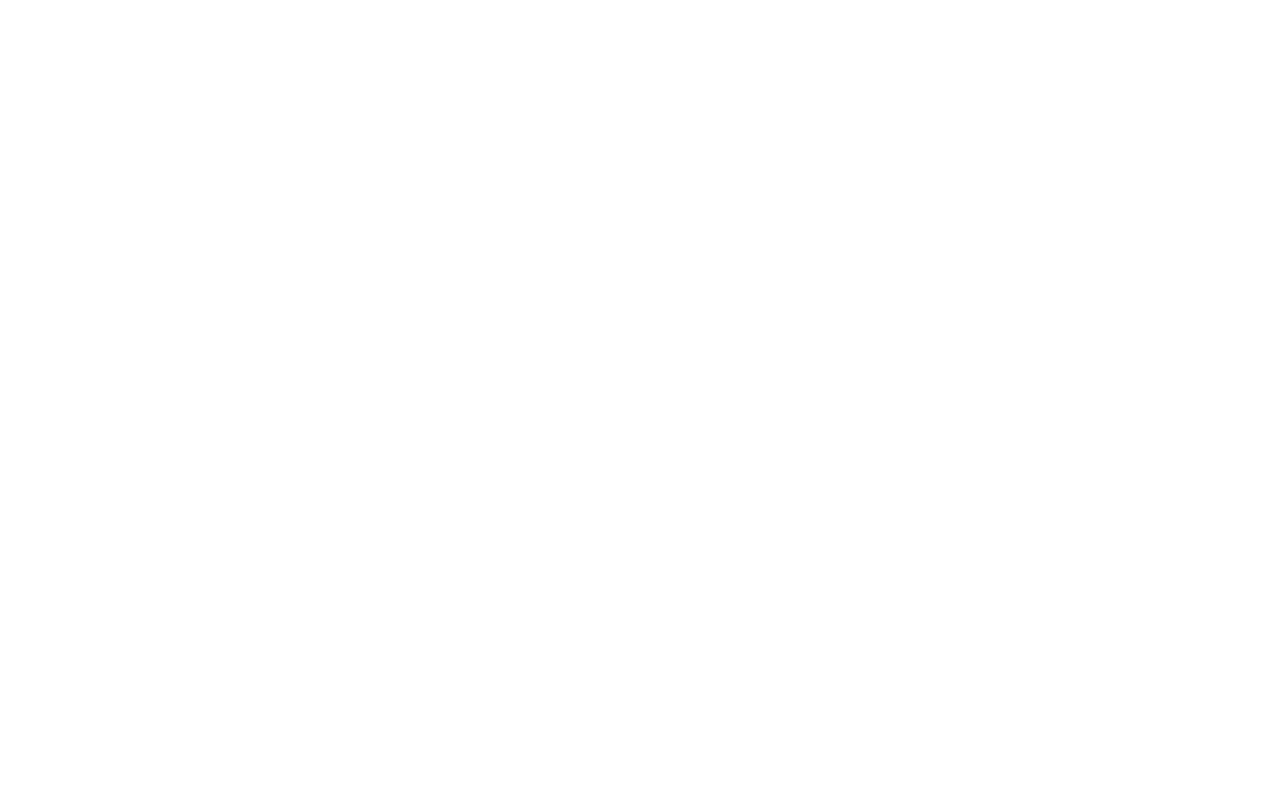
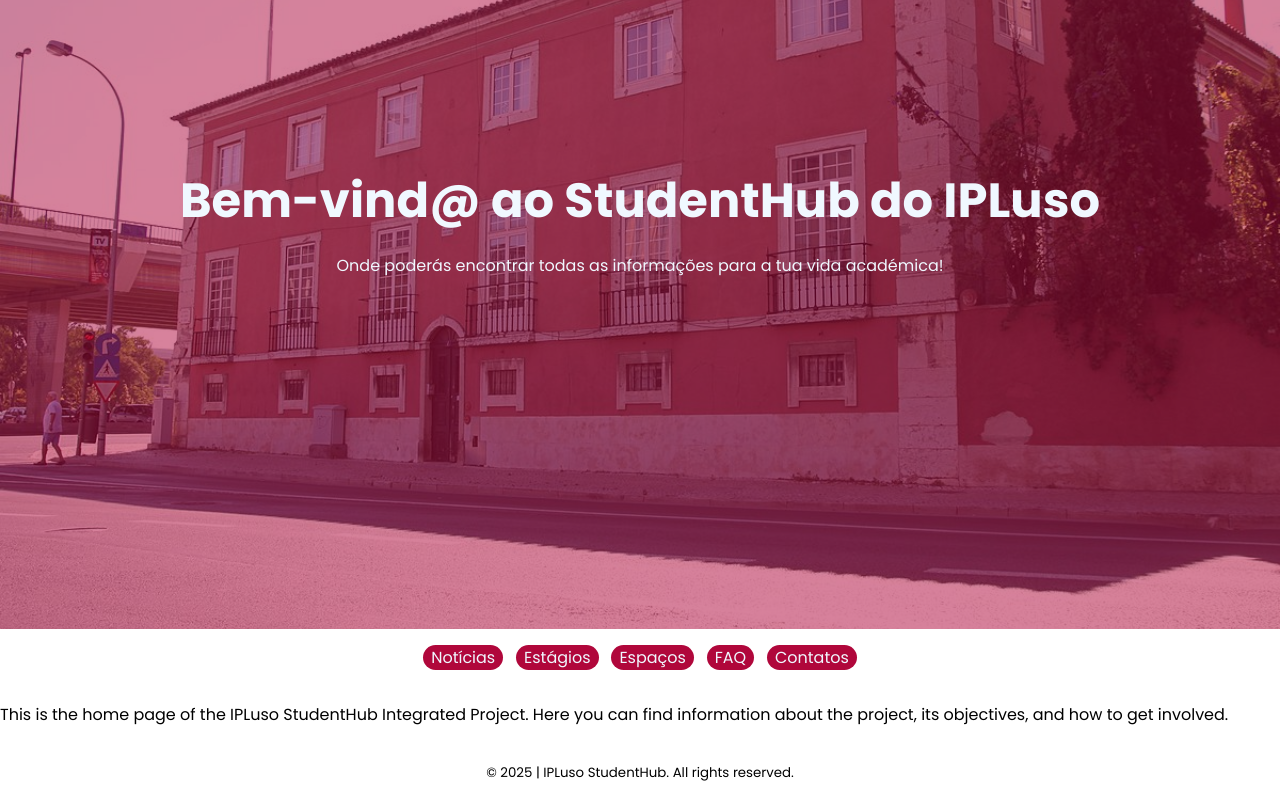
Before and after one commit to DuarteRodrigues/ipluso-studenthub-integrated-project, a React (Create React App) app in the folder client/: page / in a window 1280 px wide. Shown: the part 235-1035 px from the top of the page. Before the commit the page ends 800 px from the top, so only its background shows below. Built offline with nearby package versions, Linux system fonts and the light colour scheme.

Commit message:
feat: Update project structure with new Footer and TitleCard components, add Spaces page, and enhance Navbar links

```diff
--- a/client/package.json
+++ b/client/package.json
@@ -9,7 +9,7 @@
     "@testing-library/user-event": "^13.5.0",
     "react": "^19.1.0",
     "react-dom": "^19.1.0",
-    "react-router-dom": "^6.23.1",
+    "react-router-dom": "^6.30.1",
     "react-scripts": "5.0.1",
     "web-vitals": "^2.1.4"
   },
--- a/client/src/App.js
+++ b/client/src/App.js
@@ -10,7 +10,7 @@
 
 // Import Packages
 import React from "react";
-import { BrowserRouter, Routes, Route} from "react-router-dom";
+import { BrowserRouter, Routes, Route } from "react-router-dom";
 
 // Import needed Pages
 import HomePage from "./pages/Home";
@@ -18,19 +18,20 @@ import FAQPage from "./pages/FAQPage";
 import ContactsPage from "./pages/Contacts";
 import InternshipsPage from "./pages/Internships";
 import NewsPage from "./pages/News";
+import SpacesPage from "./pages/Spaces";
 import NotFoundPage from "./pages/NotFound";
 
-
-function App () {
+function App() {
   return (
     <BrowserRouter>
       <Routes>
-                <Route path = "/" element = {<HomePage/>}/>
-                <Route path = "/contacts" element = {<ContactsPage/>} />
-                <Route path = "/faq" element = {<FAQPage/>}/>
-                <Route path = "/internships" element = {<InternshipsPage/>} />
-                <Route path = "/news" element = {<NewsPage/>} />
-                <Route path = "*" element ={<NotFoundPage/>} />
+        <Route path="/" element={<HomePage />} />
+        <Route path="/contacts" element={<ContactsPage />} />
+        <Route path="/faq" element={<FAQPage />} />
+        <Route path="/internships" element={<InternshipsPage />} />
+        <Route path="/news" element={<NewsPage />} />
+        <Route path="/spaces" element={<SpacesPage />} />
+        <Route path="*" element={<NotFoundPage />} />
       </Routes>
     </BrowserRouter>
   );
--- /dev/null
+++ b/client/src/components/Footer/Footer.css
@@ -0,0 +1,6 @@
+footer {
+  background: "#f5f5f5";
+  /* margin-top: 2rem;*/
+  padding: 1rem;
+  text-align: center;
+}
--- /dev/null
+++ b/client/src/components/Footer/Footer.js
@@ -0,0 +1,24 @@
+/**
+ * @file Footer.js
+ * @description This file contains the Footer component, which renders the footer section of the application.
+ *
+ * @component
+ * @returns {JSX.Element} The rendered footer component.
+ */
+
+// Import Packages
+import React from "react";
+
+// Importing Styles
+import "./Footer.css";
+
+export default function Footer() {
+  return (
+    <footer>
+      <small>
+        © {new Date().getFullYear()} | IPLuso StudentHub. All rights reserved.
+      </small>
+      {/* Add more info here later */}
+    </footer>
+  );
+}
--- a/client/src/components/Header/Header.css
+++ b/client/src/components/Header/Header.css
@@ -22,7 +22,7 @@ img {
 .studentHubLogo {
   color: #fff;
   display: flex;
-    align-items:center;
+  align-items: center;
 }
 
 .studentHubLogo img {
@@ -41,10 +41,11 @@ img {
 .Dropdown {
   align-items: center;
   display: inline-block;
-    position:relative;
+  position: relative;
+  text-align: center;
 }
 
-.Dropdown:hover .DropdownContent{
+.Dropdown:hover .DropdownContent {
   display: block;
 }
 
@@ -66,7 +67,7 @@ img {
 .DropdownContent {
   background-color: #222;
   border-radius: 0.25rem;
-    box-shadow: 0px 8px 16px 0px rgba(0,0,0,0.2);
+  box-shadow: 0px 8px 16px 0px rgba(0, 0, 0, 0.2);
   display: none;
   min-width: 180px;
   opacity: 0;
--- a/client/src/components/Navbar/Navbar.css
+++ b/client/src/components/Navbar/Navbar.css
@@ -1,5 +1,6 @@
 nav {
   justify-items: center;
+  padding: 1rem 2rem;
 }
 
 .Links {
@@ -15,7 +16,7 @@ nav {
 }
 
 .Button:hover {
-    box-shadow: 0 4px 16px rgba(0,0,0,0.2)
+  box-shadow: 0 4px 16px rgba(0, 0, 0, 0.2);
 }
 
 .Button a {
--- a/client/src/components/Navbar/Navbar.js
+++ b/client/src/components/Navbar/Navbar.js
@@ -8,26 +8,27 @@
  */
 
 //Import Packages
-import React from "react"
-import { Link } from "react-router-dom"
+import React from "react";
+import { Link } from "react-router-dom";
 
 // Importing Styles
-import "./Navbar.css"
+import "./Navbar.css";
 
 // List of internal platform links
 const internalLinks = [
-    {label: "News", url: "/news"},
-    {label: "Internships", url: "/internships"},
-    {label: "FAQ", url: "/faq"},
-    {label: "Contacts", url: "/contacts"},
-]
+  { label: "Notícias", url: "/news" },
+  { label: "Estágios", url: "/internships" },
+  { label: "Espaços", url: "/spaces" },
+  { label: "FAQ", url: "/faq" },
+  { label: "Contatos", url: "/contacts" },
+];
 
 export default function Navbar() {
   return (
     <nav className="Navbar">
       <div className="Links">
-                {internalLinks.map(link =>(
-                    <div className = "Button">
+        {internalLinks.map((link) => (
+          <div className="Button">
             <Link to={link.url}>{link.label}</Link>
           </div>
         ))}
--- /dev/null
+++ b/client/src/components/TitleCard/TitleCard.css
@@ -0,0 +1,34 @@
+.wrapper {
+  max-width: 100%;
+  overflow: hidden;
+  position: relative;
+  width: 100vw;
+}
+
+.wrapper img {
+  display: block;
+  height: 800px; /* Adjust height as needed */
+  object-fit: cover;
+  width: 100%;
+}
+
+.title {
+  align-items: center;
+  background: rgba(176, 7, 59, 0.5);
+  color: aliceblue;
+  display: flex;
+  flex-direction: column;
+  height: 100%;
+  justify-content: center;
+  left: 0;
+  position: absolute;
+  top: 0;
+  width: 100%;
+}
+
+.title h1 {
+  font-size: 3rem; /* Adjust font size as needed */
+  font-weight: bold;
+  margin: 0;
+  text-align: center;
+}
--- /dev/null
+++ b/client/src/components/TitleCard/TitleCard.js
@@ -0,0 +1,30 @@
+/**
+ * @file TitleCard.js
+ * @description TitleCard component for the IPLuso StudentHub Integrated Project.
+ *
+ * @component
+ * @returns {JSX.Element} The TitleCard component displaying the project title and image.
+ */
+
+// Import Packages
+import React from "react";
+
+// Import Assets
+import PalacioVimioso from "../../assets/images/Palácio_do_Conde_de_Vimioso.jpg";
+
+// Import Styles
+import "./TitleCard.css";
+
+export default function TitleCard() {
+  return (
+    <div className="wrapper">
+      <img src={PalacioVimioso} alt="Vimioso"></img>
+      <div className="title">
+        <h1>Bem-vind@ ao StudentHub do IPLuso</h1>
+        <p>
+          Onde poderás encontrar todas as informações para a tua vida académica!
+        </p>
+      </div>
+    </div>
+  );
+}
--- a/client/src/pages/Home.js
+++ b/client/src/pages/Home.js
@@ -10,16 +10,22 @@ import React from "react";
 
 // Import needed components
 import Header from "../components/Header/Header";
+import TitleCard from "../components/TitleCard/TitleCard";
 import Navbar from "../components/Navbar/Navbar";
-
+import Footer from "../components/Footer/Footer";
 
 export default function HomePage() {
-    return (
-        <div>
-            <Header/>
-            <h1>Welcome to StudentHub IPLuso</h1>
-            <p>This is the landing page.</p>
-            <Navbar/>
-        </div>
-    );
+  return (
+    <div>
+      <Header />
+      <TitleCard />
+      <Navbar />
+      <p>
+        This is the home page of the IPLuso StudentHub Integrated Project. Here
+        you can find information about the project, its objectives, and how to
+        get involved.
+      </p>
+      <Footer />
+    </div>
+  );
 }
--- /dev/null
+++ b/client/src/pages/Spaces.js
@@ -0,0 +1,28 @@
+/**
+ * @file Spaces.js
+ * @description Page component for the Spaces section of the IPLuso StudentHub Integrated Project.
+ *
+ * @returns {JSX.Element} The Spaces page component.
+ */
+
+// Import Packages
+import React from "react";
+
+// Import needed components
+import Header from "../components/Header/Header";
+import Footer from "../components/Footer/Footer";
+
+export default function SpacesPage() {
+  return (
+    <div>
+      <Header />
+      <h1>Spaces</h1>
+      <p>This is the Spaces page.</p>
+      <p>
+        Here you can find information about various spaces available for
+        students.
+      </p>
+      <Footer />
+    </div>
+  );
+}
```
Also changed, not shown: client/src/assets/images/Palácio_do_Conde_de_Vimioso.jpg (added), 1 other file (tests, documents, lock files or other folders). Lines whose indentation alone changed are shown as unchanged.
